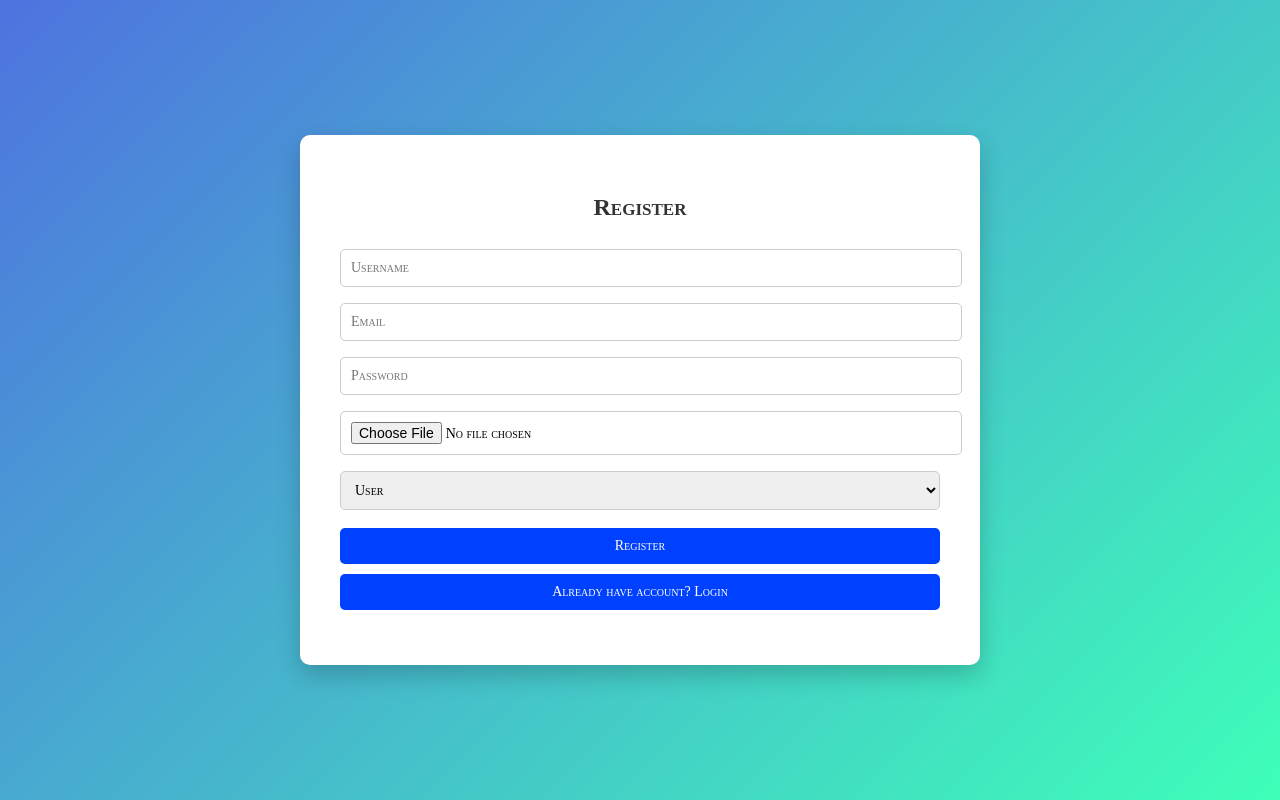
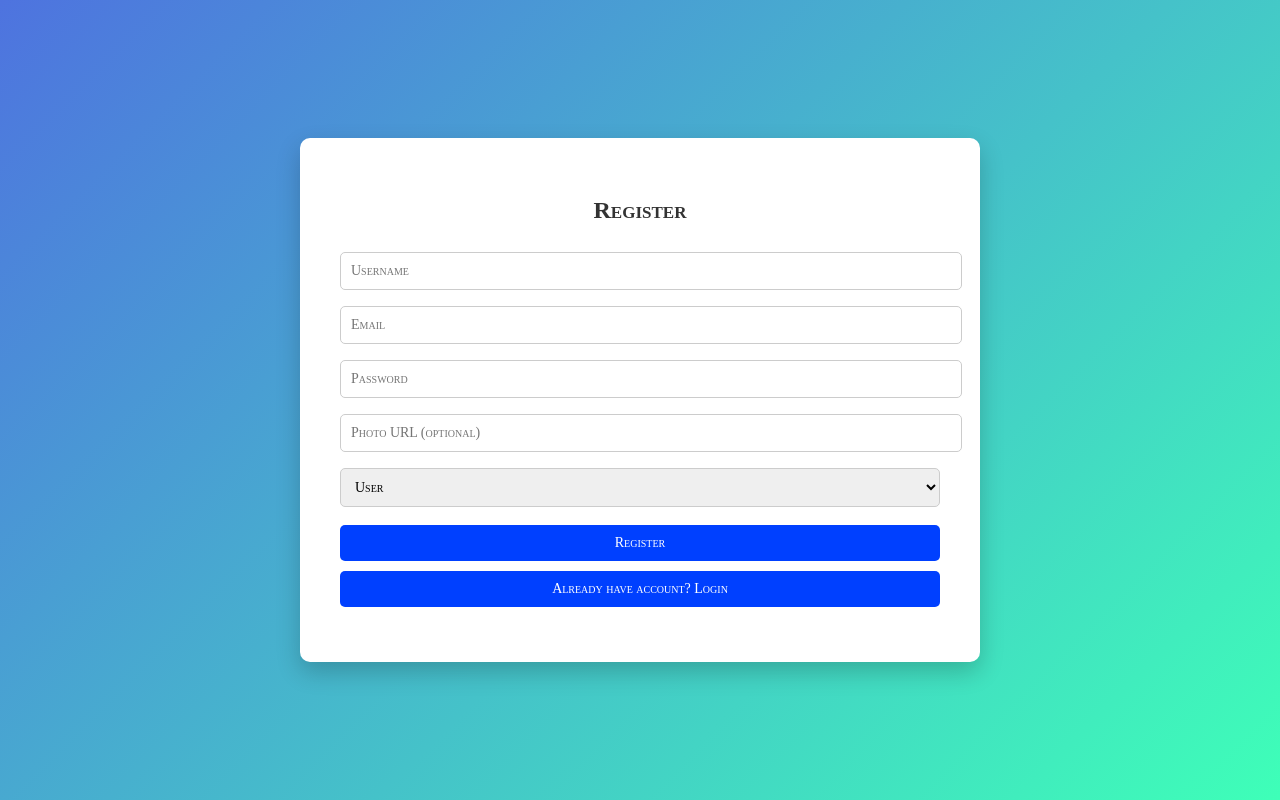
Before and after one commit to deepaksenthil005-tech/Login_AUTH, a React (Vite) app in the folder Frontend/: page /register in a window 1280 px wide. Built offline with nearby package versions, Linux system fonts and the light colour scheme; no server answers.

Commit message:
some design & backend

```diff
--- a/Frontend/src/Register.jsx
+++ b/Frontend/src/Register.jsx
@@ -60,10 +60,10 @@ function Register() {
       />
 
       <input
-        type="file"
-        placeholder="Upload Photo"
+        type="url"
+        placeholder="Photo URL (optional)"
         value={photo}
-        onChange={(e) => setPhoto(URL.createObjectURL(e.target.files[0]))}
+        onChange={(e) => setPhoto(e.target.value)}
       />
 
       {photo ? (
```
